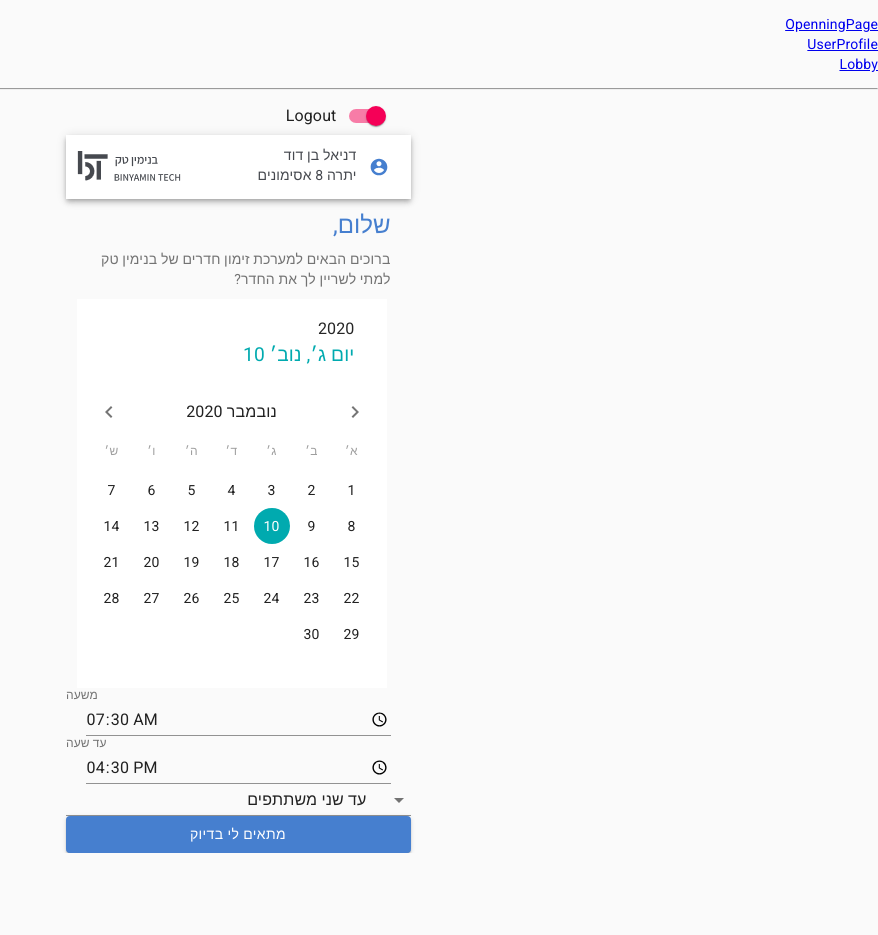
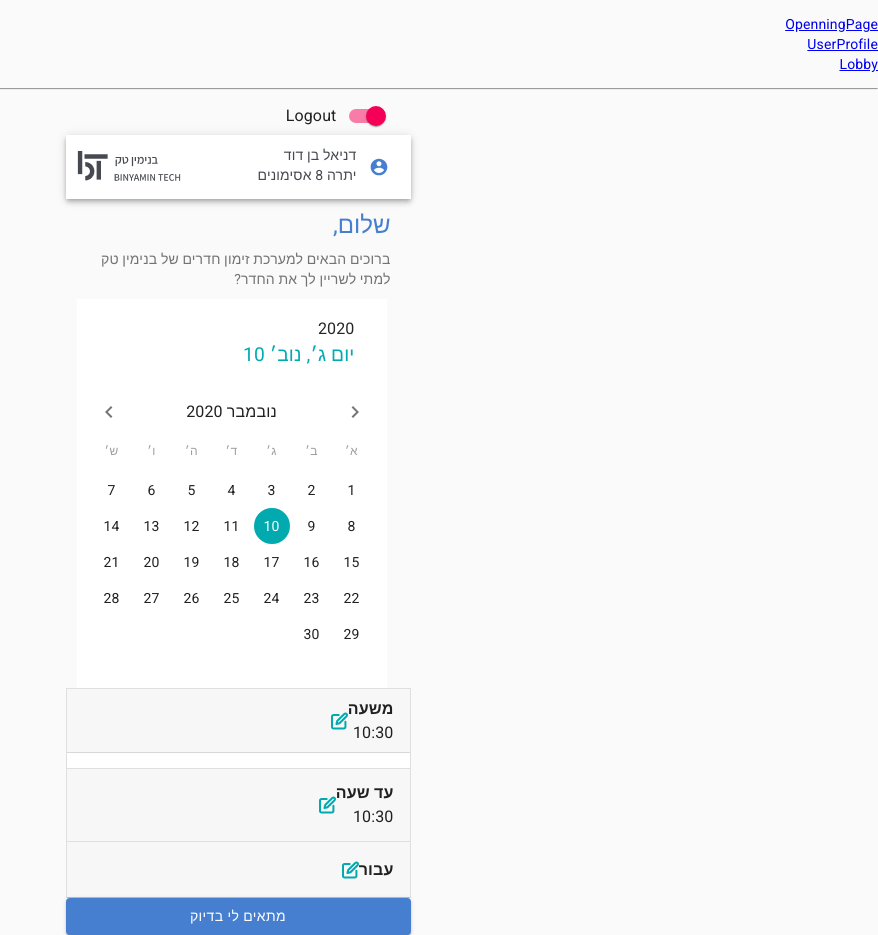
Before and after one commit to OrielBenMoshe/Rooms-Management, a React (Create React App) app: page / in a window 1280 px wide. Shown: the whole page, without its empty margins (402-1280 px from the left). Before the commit the page ends 853 px from the top, so only its background shows below. Built offline with nearby package versions, Linux system fonts and the light colour scheme.

Commit message:
server creation

```diff
--- /dev/null
+++ b/src/components/OpenningPage/Accordions/Accordions.css
@@ -0,0 +1,8 @@
+.MuiAccordionSummary-content {
+    display: flex;
+    justify-content: space-between;
+}
+
+.selected_time {
+    font-size: 12px;
+}
--- /dev/null
+++ b/src/components/OpenningPage/Accordions/Accordions.jsx
@@ -0,0 +1,115 @@
+import React from 'react';
+import './Accordions';
+import { withStyles } from '@material-ui/core/styles';
+import MuiAccordion from '@material-ui/core/Accordion';
+import MuiAccordionSummary from '@material-ui/core/AccordionSummary';
+import MuiAccordionDetails from '@material-ui/core/AccordionDetails';
+import Select from '@material-ui/core/Select';
+import Typography from '@material-ui/core/Typography';
+import TimePicker from './../TimePicker/TimePicker'
+import CapacityPicker from './../CapacityPicker/CapacityPicker'
+
+const Accordion = withStyles({
+  root: {
+    border: '1px solid rgba(0, 0, 0, .125)',
+    boxShadow: 'none',
+    '&:not(:last-child)': {
+      borderBottom: 0,
+    },
+    '&:before': {
+      display: 'none',
+    },
+    '&$expanded': {
+      margin: 'auto',
+    },
+  },
+  expanded: {},
+})(MuiAccordion);
+
+const AccordionSummary = withStyles({
+  root: {
+    backgroundColor: 'rgba(0, 0, 0, .03)',
+    borderBottom: '1px solid rgba(0, 0, 0, .125)',
+    marginBottom: -1,
+    minHeight: 56,
+
+  },
+    '&$expanded': {
+      minHeight: 56,
+
+
+  },
+  content: {
+    '&$expanded': {
+      margin: '0px 0',
+    },
+  },
+  expanded: {},
+
+})(MuiAccordionSummary);
+
+const AccordionDetails = withStyles((theme) => ({
+  root: {
+    display: 'flex',
+    justifyContent: 'space-between',
+    padding: theme.spacing(1),
+  },
+}))(MuiAccordionDetails);
+
+export default function Accordions() {
+  const [expanded, setExpanded] = React.useState('panel1');
+
+  const handleChange = (panel) => (event, newExpanded) => {
+    setExpanded(newExpanded ? panel : false);
+  };
+
+
+
+  return (
+    <div>
+      <Accordion square expanded={expanded === 'panel1'} onChange={handleChange('panel1')}>
+        <AccordionSummary aria-controls="panel1d-content" id="panel1d-header">
+          <Typography>
+            <b >משעה</b>
+            <div className='selected_time'>10:30</div>
+          </Typography>
+          <img src="/images/edit_icon.svg" alt=""/>
+        </AccordionSummary>
+        <AccordionDetails>
+          <Typography>
+
+          </Typography>
+        </AccordionDetails>
+      </Accordion>
+
+      <Accordion square expanded={expanded === 'panel2'} onChange={handleChange('panel2')}>
+        <AccordionSummary aria-controls="panel2d-content" id="panel2d-header">
+          <Typography>
+            <b >עד שעה</b>
+            <div className='selected_time'>10:30</div>
+          </Typography>
+          <img src="/images/edit_icon.svg" alt=""/>
+        </AccordionSummary>
+        <AccordionDetails>
+          <Typography>
+
+          </Typography>
+        </AccordionDetails>
+      </Accordion>
+
+      <Accordion square expanded={expanded === 'panel3'} onChange={handleChange('panel3')}>
+        <AccordionSummary aria-controls="panel3d-content" id="panel3d-header">
+          <Typography>
+            <b >עבור</b>
+          </Typography>
+          <img src="/images/edit_icon.svg" alt=""/>
+        </AccordionSummary>
+        <AccordionDetails>
+
+          <CapacityPicker/>
+
+        </AccordionDetails>
+      </Accordion>
+    </div>
+  );
+}
--- a/src/components/OpenningPage/CapacityPicker/CapacityPicker.jsx
+++ b/src/components/OpenningPage/CapacityPicker/CapacityPicker.jsx
@@ -4,12 +4,16 @@ import {Select, MenuItem} from '@material-ui/core';
 function CapacityPicker(props) {
 
   const handleCapacityChange = (e) => {
-    props.selectedCapacity(e.target.value)
+    // props.selectedCapacity(e.target.value)
   }
+
+  const capacities = [2, 7, 14, 20];
 
   return (
     <div className="DropBox">
       <Select
+        multiple
+        native
         labelId="בחר את סוג החדר"
         id="selectRoom"
         value={props.capacitiesArray}
@@ -17,10 +21,11 @@ function CapacityPicker(props) {
         className="select"
         style={{ width:"100%", padding: "0 20px" }}
       >
-      <MenuItem value={2}>עד שני משתתפים</MenuItem>
-      <MenuItem value={6}>עד 6 משתתפים</MenuItem>
-      <MenuItem value={14}>עד 14 משתתפים</MenuItem>
-      <MenuItem value={25}>עד 25 משתתפים</MenuItem>
+        {capacities.map((capacity) => (
+          <option key={capacity} value={capacity}>
+            עד {capacity} משתתפים
+          </option>
+        ))}
       </Select>
     </div>
   );
@@ -28,3 +33,35 @@ function CapacityPicker(props) {
 }
 
 export default CapacityPicker;
+
+
+// import React from 'react';
+// import {Select, MenuItem} from '@material-ui/core';
+
+// function CapacityPicker(props) {
+
+//   const handleCapacityChange = (e) => {
+//     props.selectedCapacity(e.target.value)
+//   }
+
+//   return (
+//     <div className="DropBox">
+//         <Select
+//       labelId="בחר את סוג החדר"
+//       id="selectRoom"
+//       value={props.capacitiesArray}
+//       onChange={handleCapacityChange}
+//       className="select"
+//       style={{ width:"100%", padding: "0 20px" }}
+//     >
+//       <MenuItem value={2}>עד שני משתתפים</MenuItem>
+//       <MenuItem value={6}>עד 6 משתתפים</MenuItem>
+//       <MenuItem value={14}>עד 14 משתתפים</MenuItem>
+//       <MenuItem value={25}>עד 25 משתתפים</MenuItem>
+//     </Select>
+//     </div>
+//   );
+
+// }
+
+// export default CapacityPicker;
--- a/src/components/OpenningPage/OpenningPage.jsx
+++ b/src/components/OpenningPage/OpenningPage.jsx
@@ -4,6 +4,7 @@ import {Container} from '@material-ui/core'
 
 import Header from './../header/Header';
 
+import Accordions from './Accordions/Accordions';
 import DayPicker from './DayPicker/DayPicker';
 import TimePicker from './TimePicker/TimePicker';
 import AlertDialog from './AlertDialog/AlertDialog';
@@ -95,9 +96,12 @@ function OpenningPage() {
           </div>
           <form>
             <DayPicker selectedDate={handleDateChange}/>
+            <Accordions/>
+            {/*
             <TimePicker selectedTime={handleTimeChange} lable="משעה" theTime={reservation.startAt}/>
             <TimePicker selectedTime={handleTimeChange} lable="עד שעה" theTime={reservation.endAt}/>
-            <CapacityPicker selectedCapacity={handleCapacityChange} capacitiesArray="2"/>
+            <CapacityPicker selectedCapacity={handleCapacityChange} capacitiesArray="2"/> */}
+
             <AlertDialog
               buttonText="מתאים לי בדיוק"
               buttonType="submit"
--- a/src/components/header/Header.jsx
+++ b/src/components/header/Header.jsx
@@ -122,7 +122,7 @@ const useStyles = makeStyles((theme) => ({
           </div>
 
 
-          <img src="logo.png" className={classes.logo}  alt="Image"/>
+          <img src="/images/logo.png" className={classes.logo}  alt="Image"/>
 
         </Toolbar>
       </AppBar>
--- a/src/components/userProfile/UserProfile.jsx
+++ b/src/components/userProfile/UserProfile.jsx
@@ -56,7 +56,7 @@ import { styles } from '@material-ui/pickers/views/Calendar/Calendar';
   const useStyles = makeStyles((theme) => ({
     root: {
       backgroundColor: theme.palette.background.paper,
-      margin: theme.spacing(3),
+      margin: 'auto',
       width: 345,
       overflow : 'hidden'
     },
```
Also changed, not shown: schems.js (deleted, +0 -45 lines), public/images/edit_icon.svg (added), public/images/logo.png (renamed from public/logo.png). Lines whose indentation alone changed are shown as unchanged.
